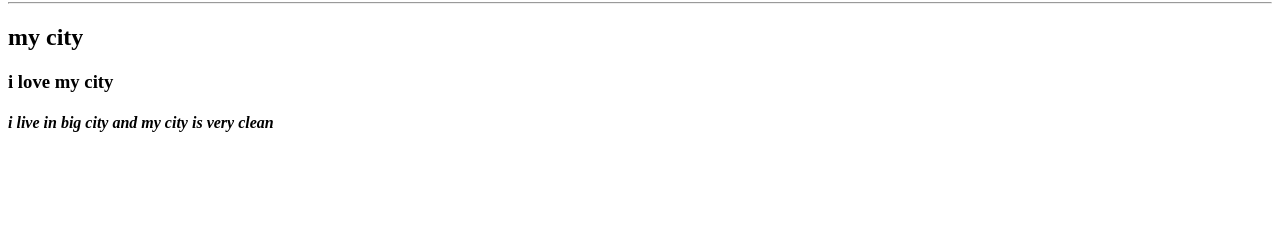
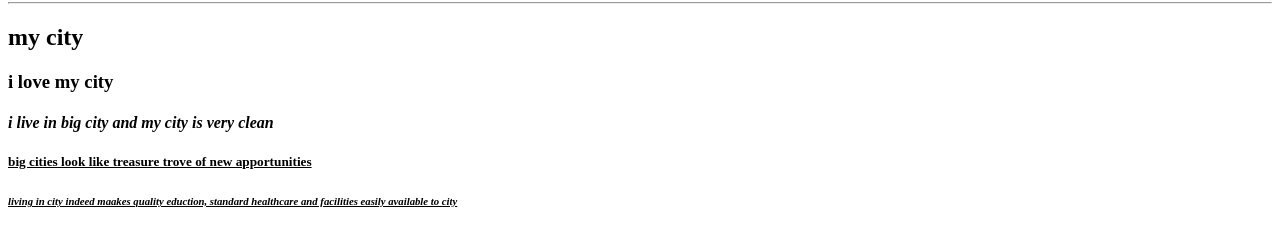
Before and after one commit to rutubondre/assigment-5, a plain HTML site: page city.html in a window 1280 px wide. Shown: the part 200-446 px from the top of the page. Drawn offline with Linux system fonts and the light colour scheme.

Commit message:
new changes added

```diff
--- a/city.html
+++ b/city.html
@@ -22,6 +22,18 @@
     <h4>
         <i>i live  in big city and my city is very clean</i>
     </h4>
+ <h5>
+        <u>
+            big cities look like treasure trove of new apportunities
+        </u> </h5>
 
+    <h6>
+        <u>
+            <i>
+                living in city  indeed maakes  quality eduction, standard  healthcare and facilities easily available to city
+
+            </i>
+        </u>
+    </h6>
 </body>
 </html>
```
